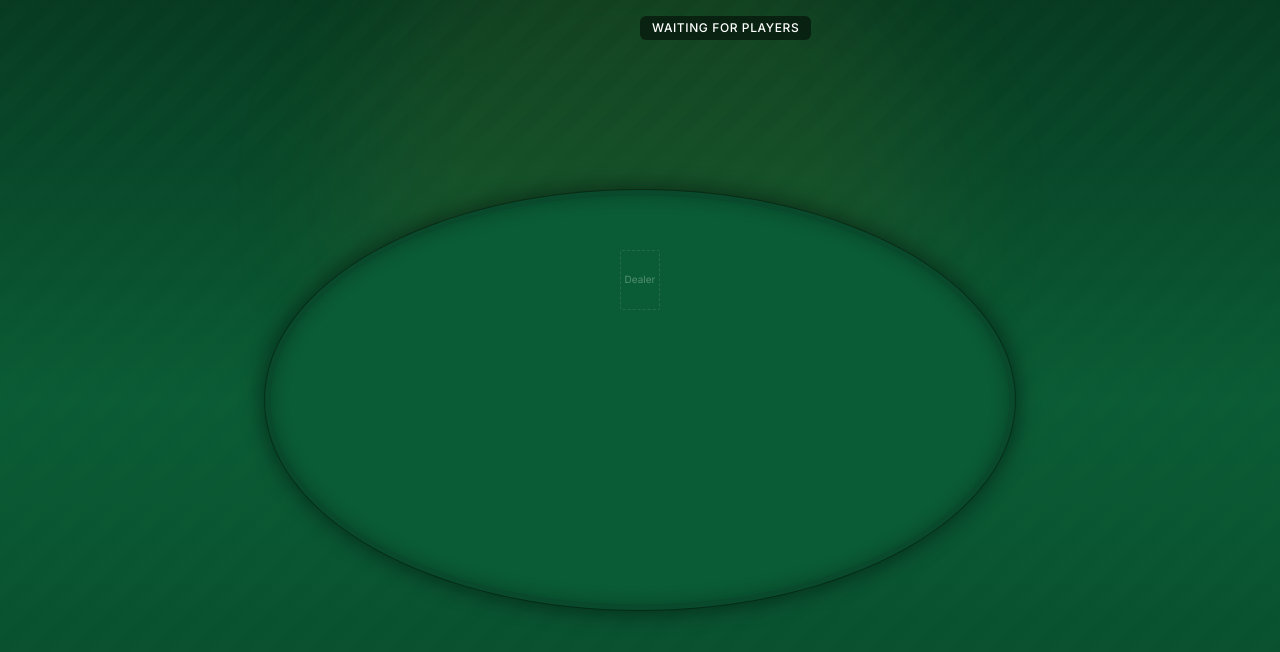
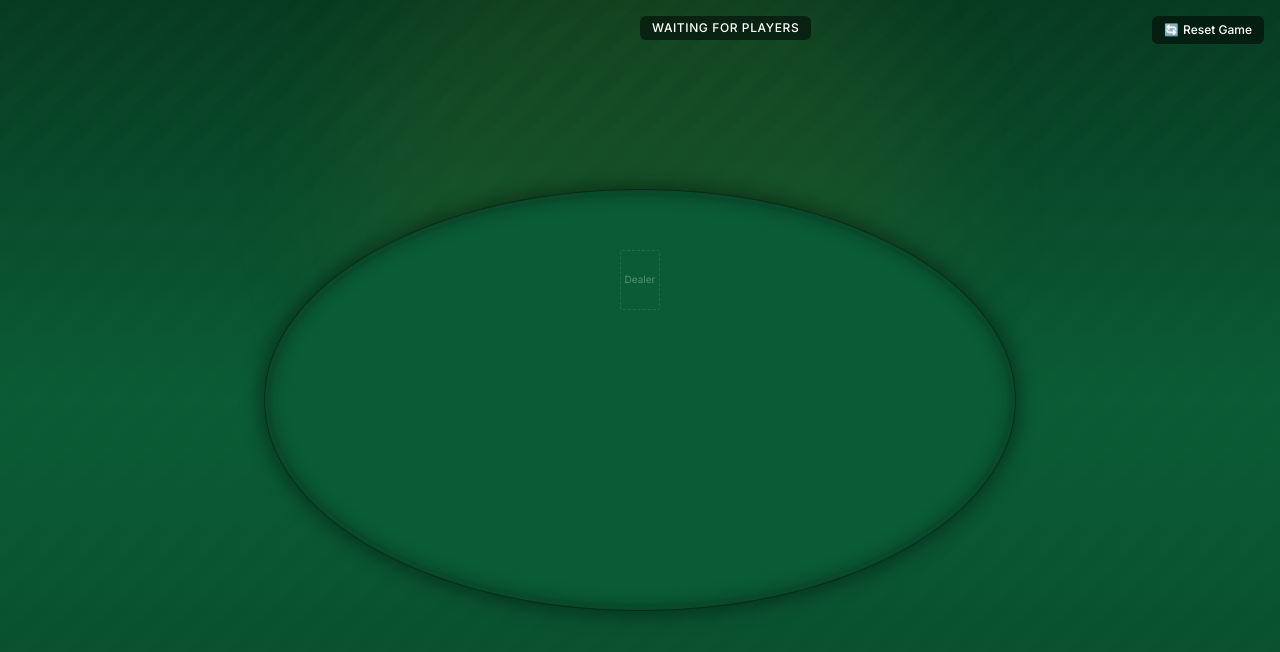
Before and after one commit to SparkyWoo/blackjack_fun, a Next.js app: page / in a window 1280 px wide. Shown: the top 652 px of the page. Built offline with nearby package versions, Linux system fonts and the light colour scheme; no server answers; the database is empty.

Commit message:
add reset

```diff
--- a/src/components/game/table.tsx
+++ b/src/components/game/table.tsx
@@ -26,6 +26,7 @@ export function Table() {
     placeBet,
     takeAction,
     initializeGameState,
+    resetGame,
   } = useGameStore();
 
   // Initialize real-time subscriptions
@@ -44,6 +45,18 @@ export function Table() {
     loadGame();
     // Only depend on initializeGameState to prevent unnecessary re-renders
   }, [initializeGameState]);
+
+  // Handle game reset
+  const handleResetGame = async () => {
+    if (window.confirm('Are you sure you want to reset the game? This will clear all current game data.')) {
+      try {
+        await resetGame();
+        await initializeGameState();
+      } catch (error) {
+        console.error('Failed to reset game:', error);
+      }
+    }
+  };
 
   // Calculate seat positions in a horizontal line
   const seatPositions = Array.from({ length: 7 }, (_, i) => {
@@ -138,6 +151,17 @@ export function Table() {
             </div>
           </motion.div>
         </AnimatePresence>
+
+        {/* Reset Game Button */}
+        <div className="absolute top-4 right-4 z-50">
+          <button
+            onClick={handleResetGame}
+            className="px-3 py-1.5 glass rounded-md text-white text-xs font-medium hover:bg-red-800/30 transition-colors duration-200 flex items-center"
+          >
+            <span className="mr-1">🔄</span>
+            Reset Game
+          </button>
+        </div>
 
         {/* Table felt with border */}
         <div className="relative w-[750px] h-[420px] rounded-[50%] vlackjack-table overflow-hidden">
```
